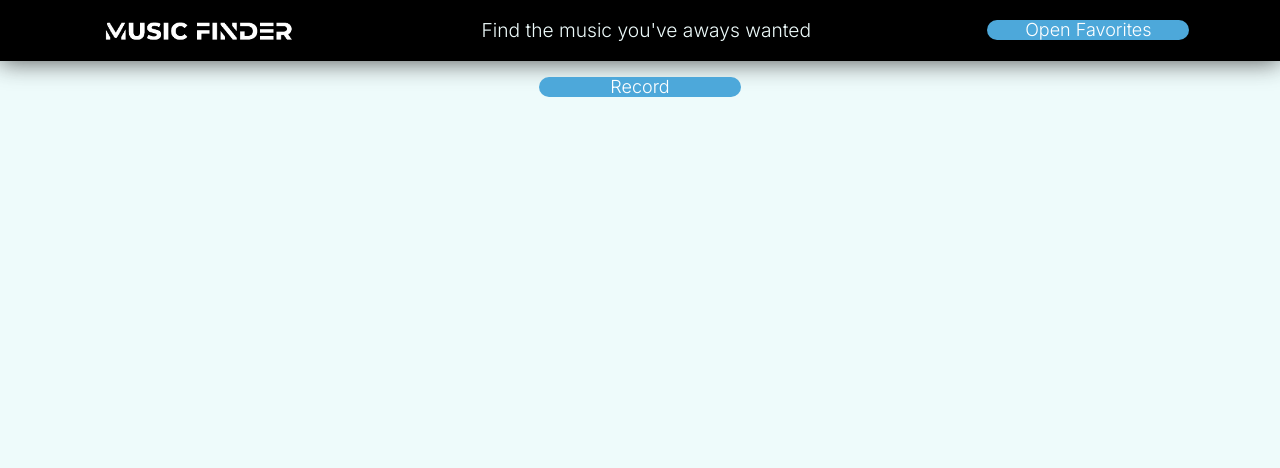
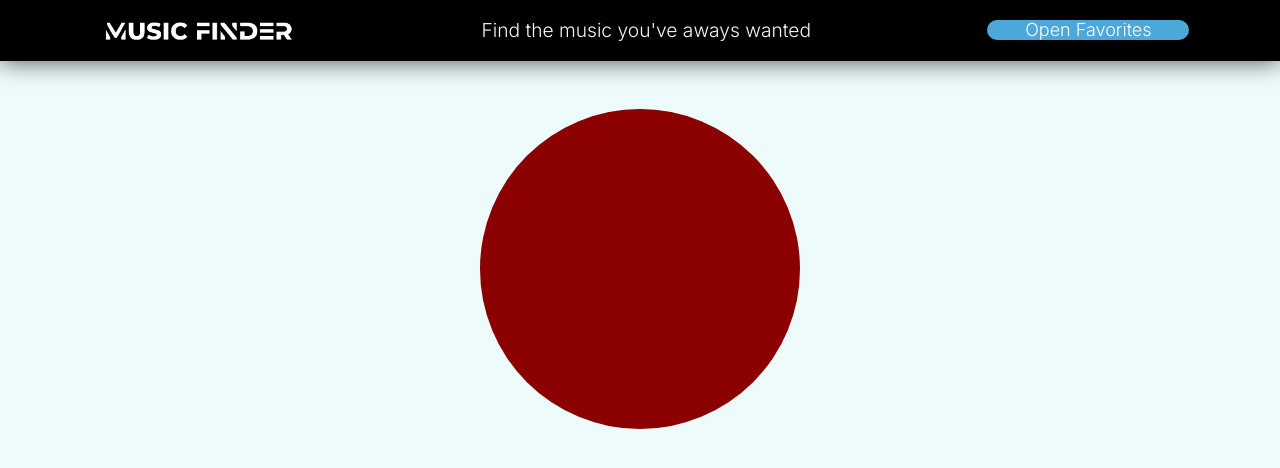
Before and after one commit to leonardodma/projeto-3-tecweb, a Django app: page / in a window 1280 px wide. Shown: the top 468 px of the page. Run offline with Django 3.2, Linux system fonts and the light colour scheme; some libraries are stand-ins or nearby versions.

Commit message:
botão de gravação

```diff
--- a/identifier/static/identifier/docs/identifier.css
+++ b/identifier/static/identifier/docs/identifier.css
@@ -56,3 +56,39 @@ body {
   border-color: #fff;
   transition: all 0.1s ease-in-out;
 }
+
+/* Recording button */
+
+button {
+	width: 20rem;
+	height: 20rem;
+	font-size: 0;
+	background-color: red;
+	border: 0;
+	border-radius: 10rem;
+	margin: 2rem;
+	outline: none;
+}
+
+.notRec{
+	background-color: darkred;
+}
+
+.Rec{
+	animation-name: pulse;
+	animation-duration: 1.5s;
+	animation-iteration-count: infinite;
+	animation-timing-function: linear;
+}
+
+@keyframes pulse{
+	0%{
+		box-shadow: 0px 0px 2rem 0px rgba(173,0,0,.3);
+	}
+	65%{
+		box-shadow: 0px 0px 2rem 4rem rgba(173,0,0,.3);
+	}
+	90%{
+		box-shadow: 0px 0px 2rem 4rem rgba(173,0,0,0);
+	}
+}
--- a/identifier/static/identifier/docs/identifier.js
+++ b/identifier/static/identifier/docs/identifier.js
@@ -60,3 +60,16 @@ function recordAudio() {
       }, 5000);
     });
 }
+
+
+document.querySelector('#record').classList.add("notRec")
+
+document.querySelector('#record').addEventListener("click", (e) => {
+  if (e.currentTarget.classList.contains("notRec")) {
+    //e.classList.remove("notRec");
+    e.currentTarget.classList.add("Rec");
+  }
+  else{
+    e.currentTarget.classList.add("notRec");
+  }
+})
--- a/identifier/templates/identifier/index.html
+++ b/identifier/templates/identifier/index.html
@@ -1,6 +1,6 @@
 {% extends "identifier/base.html" %} {% load static %} {% block content %}
 <div class="update_button_conteiner">
-  <a class="button" id="record" onclick="recordAudio()">Record</a>
+  <button id="record" onclick="recordAudio()"></button>
   <audio id=recordedAudio></audio>
 </div>
 
--- a/identifier/views.py
+++ b/identifier/views.py
@@ -15,6 +15,7 @@ import requests
 
 @api_view(['GET', 'POST'])
 def api_identifier(request):
+    """
     if request.method == 'POST':
         audio_query = request.data['audio-file']
         audio_blob = BytesIO(audio_query.read())
@@ -35,7 +36,7 @@ def api_identifier(request):
 
         Musics(artist=artist, title=title, album=album, release_date=release_date, genre=genre,
         album_picture=album_picture, spotify_link=spotify_link, apple_music_link=apple_music_link).save()
-
+    """
     return Response("")
 
 
```
